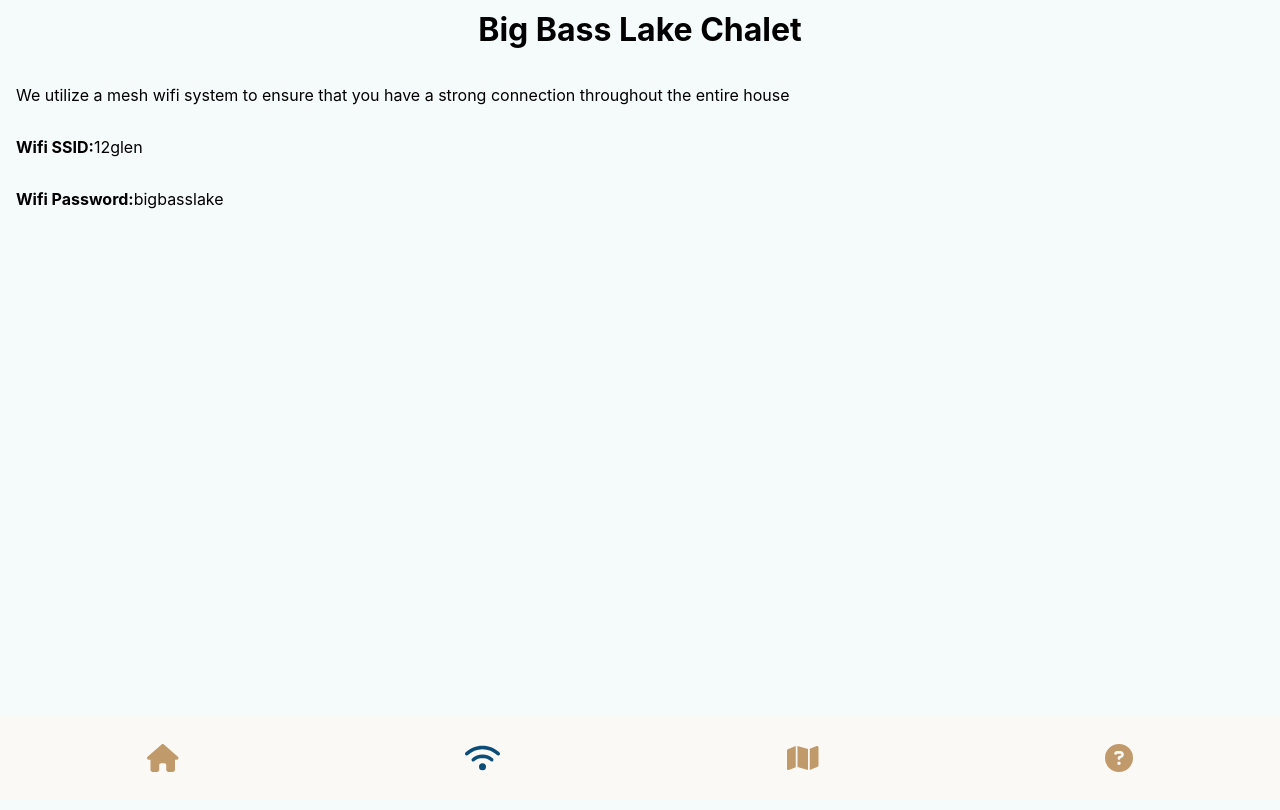
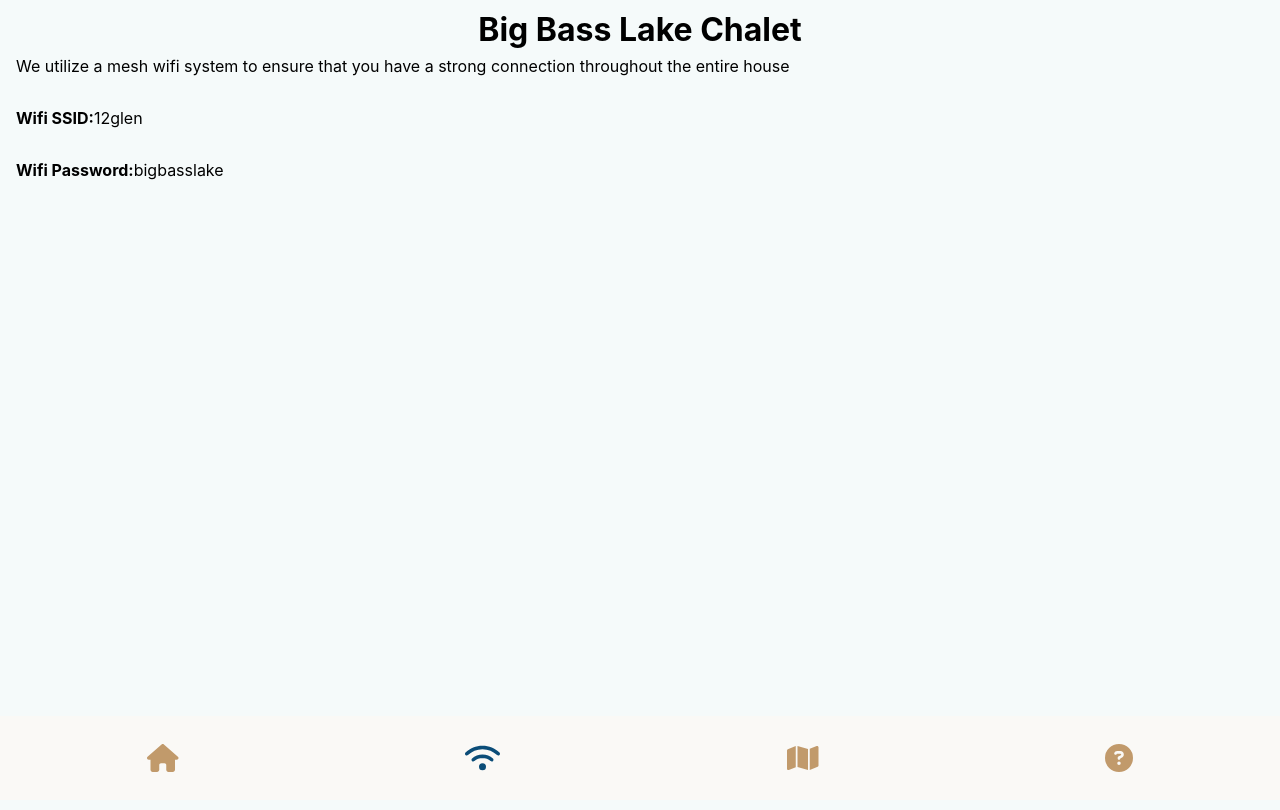
Before and after one commit to jvelis94/12glen-welcome, a Next.js app: page /wifi in a window 1280 px wide. Shown: the top 810 px of the page. Built offline with nearby package versions, Linux system fonts and the light colour scheme.

Commit message:
fix typo

```diff
--- a/pages/activities.js
+++ b/pages/activities.js
@@ -27,7 +27,7 @@ export default function Activities({data}) {
     return (
         <div>
             <div>
-                <h3 className={styles.pageHeader}>Activies</h3>
+                <h3 className={styles.pageHeader}>Things to do</h3>
             </div>
             <div className={styles.activitiesContainer}>
                 <ul className={styles.activitiesNav}>
--- a/styles/Home.module.css
+++ b/styles/Home.module.css
@@ -16,6 +16,7 @@
   position: sticky;
   top:  0;
   background-color: #F5FAFA;
+  height: 32px;
 }
 
 /* .main { */
```
